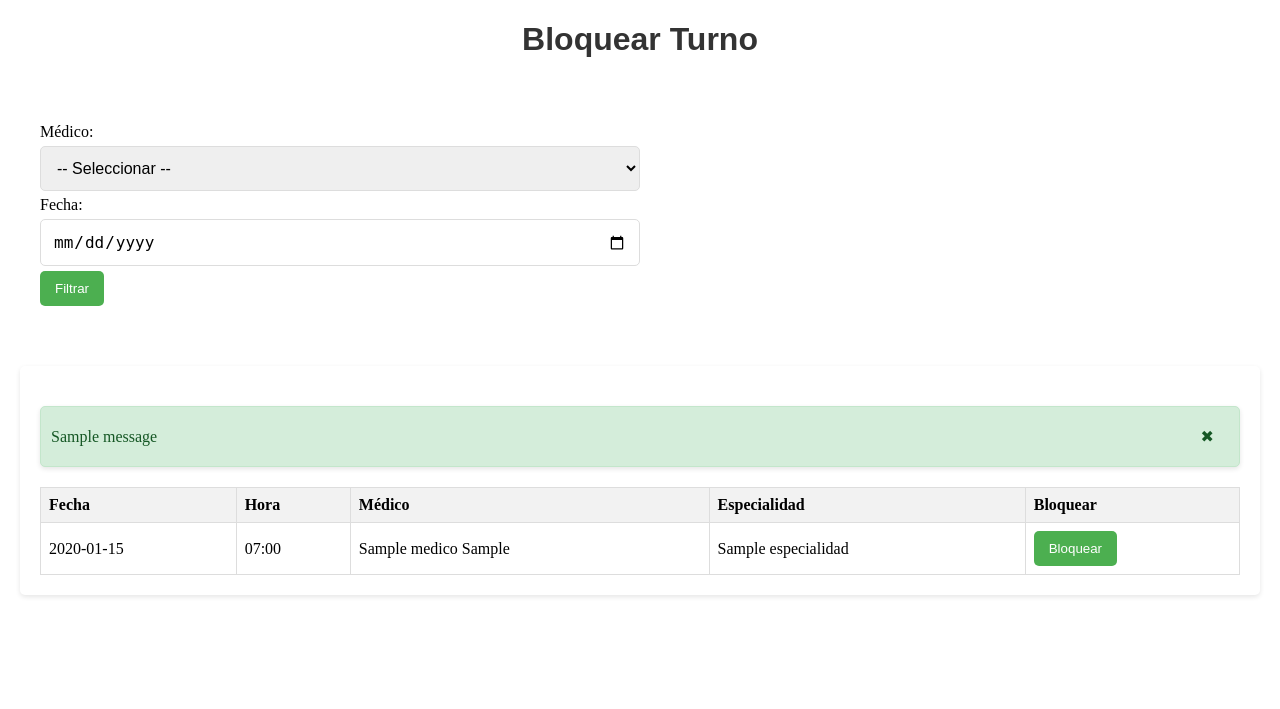
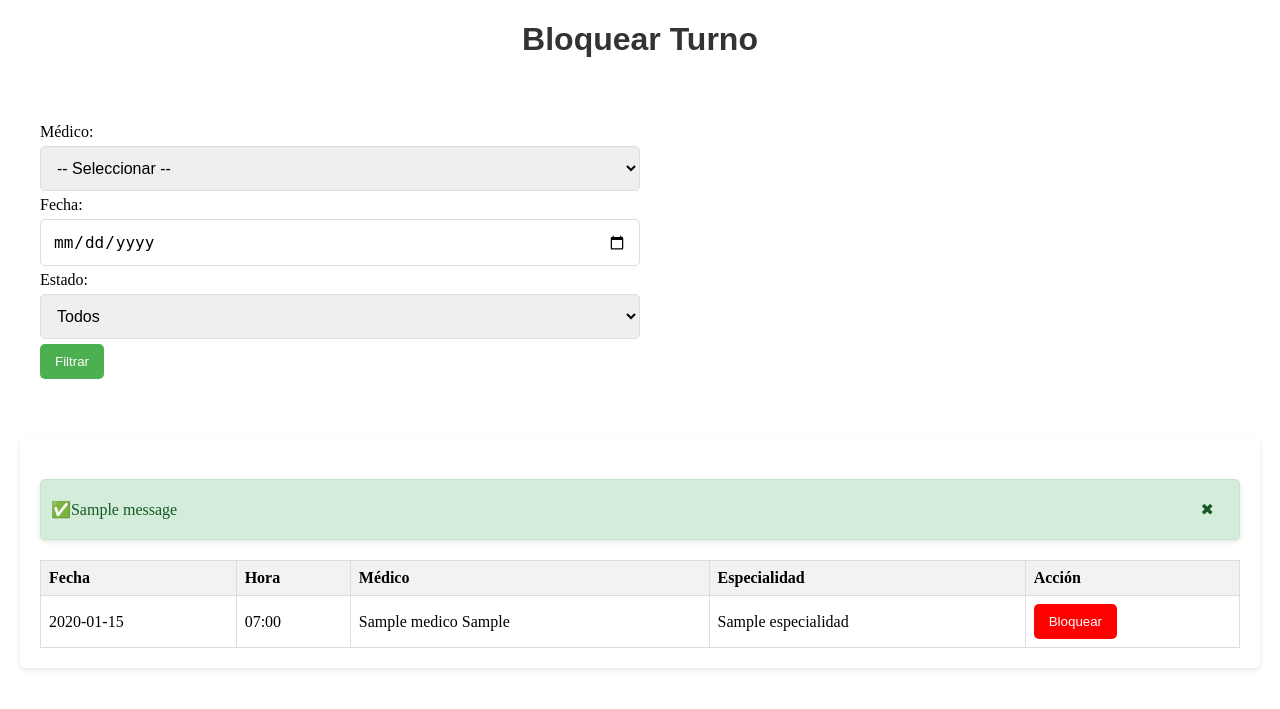
Before and after one commit to malenavero/gestion_turnos, a Django app: page /turnos/turnero_bloquear/ in a window 1280 px wide. Shown: the part 47-756 px from the top of the page. Run offline with Django 4.2, Linux system fonts and the light colour scheme; a user stored in the database is signed in; tables that the repository leaves empty hold one stand-in row (values such as "Sample post"); one stand-in notice (Sample message) is shown.

Commit message:
#MYzTPECH agregar posibilidad de desbloqueo

```diff
--- a/turnos/models/turno.py
+++ b/turnos/models/turno.py
@@ -62,5 +62,11 @@ class Turno(models.Model):
         self.estado = 'bloqueado'
         self.save()
 
+    def desbloquear(self):
+        if self.estado != 'bloqueado':
+            raise ValidationError('El turno no está bloqueado.')
+        self.estado = 'disponible'
+        self.save()
+
     def __str__(self):
         return f"Turno con {self.medico} el {self.fecha_hora} - {self.get_estado_display()}"
--- a/turnos/static/css/styles.css
+++ b/turnos/static/css/styles.css
@@ -419,3 +419,13 @@ input, select, textarea {
 .success-alert-close-btn:hover {
     color: #721c24; /* Cambia el color al pasar el mouse */
 }
+
+.bloquear-btn {
+    background-color: red;
+    color: white;
+}
+
+.desbloquear-btn {
+    background-color: green;
+    color: white;
+}
--- a/turnos/static/js/modals.js
+++ b/turnos/static/js/modals.js
@@ -1,3 +1,5 @@
+//turnos/static/js/modals.js
+
 // Función para abrir el Modal de Confirmación de eliminacion
 function openConfirmacionModal(titulo, mensaje, urlAccion) {
     document.getElementById('modalTitle').textContent = titulo;
@@ -72,9 +74,25 @@ function openCancelTurnoModal(turnoId, urlAccion) {
     document.getElementById('cancelTurnoModal').style.display = 'block';
 }
 
-// Función para abrir el Modal de Confirmación de Bloquear Turno
-function openBlockTurnoModal(turnoId, urlAccion) {
+// Función para abrir el Modal de Bloqueo/Desbloqueo de Turno
+function openBlockTurnoModal(turnoId, urlAccion, esBloqueado) {
     const urlFinal = urlAccion.replace('0', turnoId);
+    const modalTitle = document.getElementById('blockModalTitle');
+    const modalButton = document.getElementById('blockModalButton');
+
+    // Ajustar título y botón según el estado del turno
+    if (esBloqueado) {
+        modalTitle.textContent = 'Desbloquear Turno';
+        modalButton.textContent = 'Desbloquear';
+        modalButton.classList.remove('bloquear-btn');
+        modalButton.classList.add('desbloquear-btn');
+    } else {
+        modalTitle.textContent = 'Bloquear Turno';
+        modalButton.textContent = 'Bloquear';
+        modalButton.classList.remove('desbloquear-btn');
+        modalButton.classList.add('bloquear-btn');
+    }
+
     document.getElementById('blockModalForm').action = urlFinal;
     document.getElementById('blockTurnoModal').style.display = 'block';
 }
--- a/turnos/templates/gestion_turnos/turnero_bloquear.html
+++ b/turnos/templates/gestion_turnos/turnero_bloquear.html
@@ -9,25 +9,31 @@
         <select name="medico" id="medico">
             <option value="">-- Seleccionar --</option>
             {% for medico in medicos %}
-            <option value="{{ medico.id }}" {% if medico.id|stringformat:"s" == selected_medico %}selected{% endif %}>{{ medico }}</option>
+                <option value="{{ medico.id }}" {% if medico.id|stringformat:"s" == selected_medico %}selected{% endif %}>{{ medico }}</option>
             {% endfor %}
         </select>
 
         <label for="fecha">Fecha:</label>
         <input type="date" name="fecha" id="fecha" value="{{ selected_date }}">
 
+        <label for="estado">Estado:</label>
+        <select name="estado" id="estado">
+            <option value="">Todos</option>
+            <option value="bloqueable" {% if selected_estado == 'bloqueable' %}selected{% endif %}>Disponibles</option>
+            <option value="desbloqueable" {% if selected_estado == 'desbloqueable' %}selected{% endif %}>Bloqueados</option>
+        </select>
+
         <button type="submit">Filtrar</button>
     </form>
 </div>
 
-
 <div class="table-container">
     {% if messages %}
-        <div class="alert {% if message.tags %}{{ message.tags }}{% endif %}" id="successAlert">
+        <div class="alert {% if messages.0.tags %}{{ messages.0.tags }}{% endif %}" id="successAlert">
             <span class="alert-icon">
-                {% if message.tags == 'success' %}
+                {% if messages.0.tags == 'success' %}
                     ✅
-                {% elif message.tags == 'error' %}
+                {% elif messages.0.tags == 'error' %}
                     ❌
                 {% endif %}
             </span>
@@ -47,7 +53,7 @@
                 <th>Hora</th>
                 <th>Médico</th>
                 <th>Especialidad</th>
-                <th>Bloquear</th>
+                <th>Acción</th>
             </tr>
         </thead>
         <tbody>
@@ -58,7 +64,13 @@
                 <td>{{ turno.medico.nombre }} {{ turno.medico.apellido }}</td>
                 <td>{{ turno.medico.especialidad }}</td>
                 <td>
-                    <button onclick="openBlockTurnoModal({{ turno.id }}, '{% url 'turnero_bloquear' 0 %}')">Bloquear</button>
+                    {% if turno.estado == 'bloqueado' %}
+                        <button class="desbloquear-btn"
+                                onclick="openBlockTurnoModal({{ turno.id }}, '{% url 'turnero_bloquear' turno.id %}', true)">Desbloquear</button>
+                    {% else %}
+                        <button class="bloquear-btn"
+                                onclick="openBlockTurnoModal({{ turno.id }}, '{% url 'turnero_bloquear' turno.id %}', false)">Bloquear</button>
+                    {% endif %}
                 </td>
 
             </tr>
--- a/turnos/templates/modales.html
+++ b/turnos/templates/modales.html
@@ -28,15 +28,15 @@
 
 
 <!-- Modal de Confirmación para Bloquear Turno -->
-<div id="blockTurnoModal" class="modal">
+<div id="blockTurnoModal" class="modal" style="display:none;">
     <div class="modal-content">
-        <span class="close" onclick="closeModal()">&times;</span>
-        <h2 id="blockModalTitle">Confirmación de Bloqueo</h2>
-        <p id="blockModalMessage">¿Estás seguro de que deseas bloquear este turno?</p>
-        <form id="blockModalForm" method="POST">
+        <h2 id="blockModalTitle">Confirmar Acción</h2>
+        <p id="modalMessage">¿Estás seguro de que deseas realizar esta acción?</p>
+        <form id="blockModalForm" method="post">
             {% csrf_token %}
-            <button type="submit" class="btn update-btn">Confirmar</button>
-            <button type="button" class="btn cancel-btn" onclick="closeModal()">Cancelar</button>
+            <input type="hidden" id="turnoId" name="turno_id" value="">
+            <button type="submit" id="blockModalButton">Confirmar</button>
+            <button type="button" onclick="closeModal()">Cancelar</button>
         </form>
     </div>
 </div>
--- a/turnos/views/gestion_turnos/gestion_turnos_views.py
+++ b/turnos/views/gestion_turnos/gestion_turnos_views.py
@@ -116,22 +116,36 @@ def turnero_bloquear(request, turno_id=None):
     # Obtener filtros de la URL
     selected_medico = request.GET.get('medico')
     selected_date = request.GET.get('fecha')
+    selected_estado = request.GET.get('estado')
 
     query = {
         'medico_id': selected_medico,
         'fecha': selected_date
     }
 
-    # Filtrar turnos ocupados
-    turnos_disponibles = Turno.objects.filter(estado='disponible')
+
+    # Filtrar turnos según estado
+    if selected_estado == 'bloqueable':
+        turnos_disponibles = Turno.objects.filter(estado='disponible')
+    elif selected_estado == 'desbloqueable':
+        turnos_disponibles = Turno.objects.filter(estado='bloqueado')
+    else:
+        # Si no hay estado seleccionado, traer tanto bloqueados como disponibles
+        turnos_disponibles = Turno.objects.filter(estado__in=['disponible', 'bloqueado'])
+
+
     turnos_disponibles = filtrar_turnos(turnos_disponibles, query)
 
     if request.method == 'POST' and turno_id:
         turno = get_object_or_404(Turno, id=turno_id)
 
         try:
-            turno.bloquear()
-            messages.success(request, 'Turno bloqueado con éxito!')
+            if turno.estado == 'disponible':
+                turno.bloquear()
+                messages.success(request, 'Turno bloqueado con éxito!')
+            elif turno.estado == 'bloqueado':
+                turno.desbloquear()
+                messages.success(request, 'Turno desbloqueado con éxito!')
             return redirect('turnero_bloquear')
         except ValidationError as e:
             messages.error(request, str(e))
@@ -141,6 +155,7 @@ def turnero_bloquear(request, turno_id=None):
         'medicos': medicos,
         'selected_medico': selected_medico,
         'selected_date': selected_date,
+        'selected_estado': selected_estado,
         'error': locals().get('error_message', None),
     }
     return render(request, 'gestion_turnos/turnero_bloquear.html', context)
```
